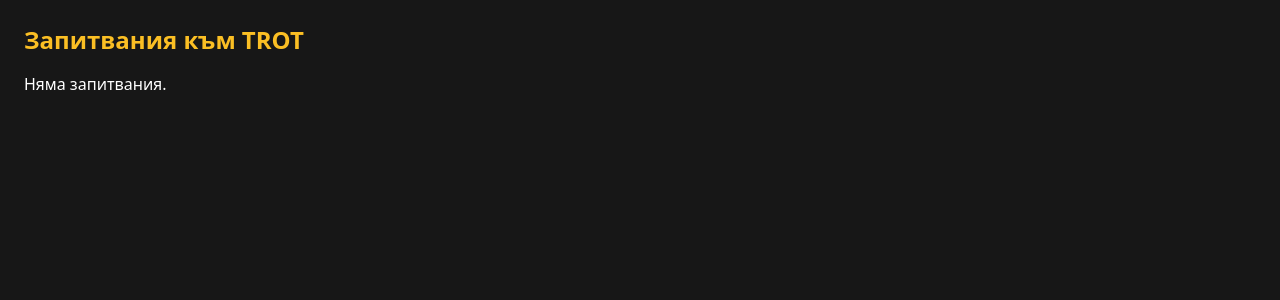
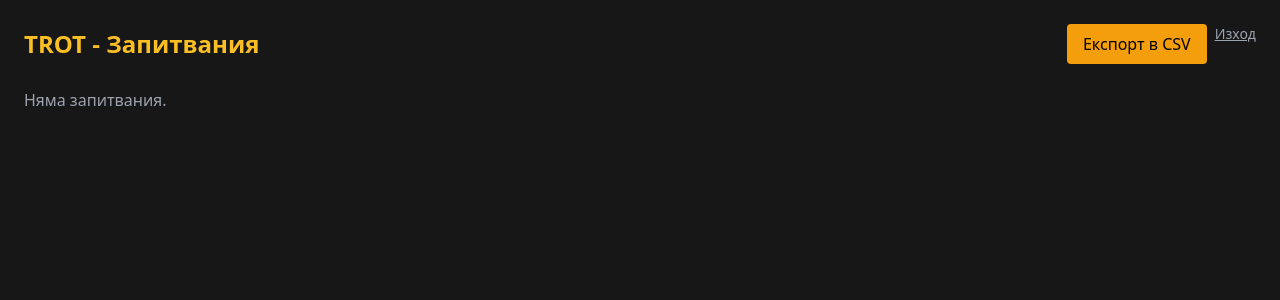
Before and after one commit to IliaDimchev/trot, a Flask app: page /admin in a window 1280 px wide. Shown: the top 300 px of the page. Run offline with Flask 3, Linux system fonts and the light colour scheme; a user stored in the database is signed in; some libraries are stand-ins or nearby versions.

Commit message:
delete functionality added to admin template

```diff
--- a/templates/admin.html
+++ b/templates/admin.html
@@ -1,21 +1,31 @@
 <!DOCTYPE html>
 <html lang="bg">
 <head>
-  <meta charset="UTF-8">
+  <meta charset="UTF-8" />
+  <meta name="viewport" content="width=device-width, initial-scale=1.0" />
   <title>Админ панел - TROT</title>
   <script src="https://cdn.tailwindcss.com"></script>
 </head>
 <body class="bg-neutral-900 text-white p-6">
-  <h1 class="text-2xl mb-4 font-bold text-amber-400">Запитвания към TROT</h1>
+  <div class="flex justify-between items-center mb-6">
+    <h1 class="text-2xl font-bold text-amber-400">TROT - Запитвания</h1>
+    <div class="flex gap-2">
+      <a href="{{ url_for('export_csv') }}" class="bg-amber-500 text-black px-4 py-2 rounded hover:bg-amber-600">Експорт в CSV</a>
+      <a href="{{ url_for('logout') }}" class="text-sm text-gray-400 underline">Изход</a>
+    </div>
+  </div>
   <div class="space-y-4">
     {% for req in requests %}
       <div class="border border-neutral-700 p-4 rounded bg-neutral-800">
         <p><strong>Име:</strong> {{ req.name }}</p>
         <p><strong>Имейл:</strong> {{ req.email }}</p>
         <p><strong>Съобщение:</strong> {{ req.message }}</p>
+        <form action="{{ url_for('delete_request', request_id=req.id) }}" method="post" class="mt-2">
+          <button type="submit" class="text-sm text-red-400 hover:underline">Изтрий</button>
+        </form>
       </div>
     {% else %}
-      <p>Няма запитвания.</p>
+      <p class="text-gray-400">Няма запитвания.</p>
     {% endfor %}
   </div>
 </body>
```
